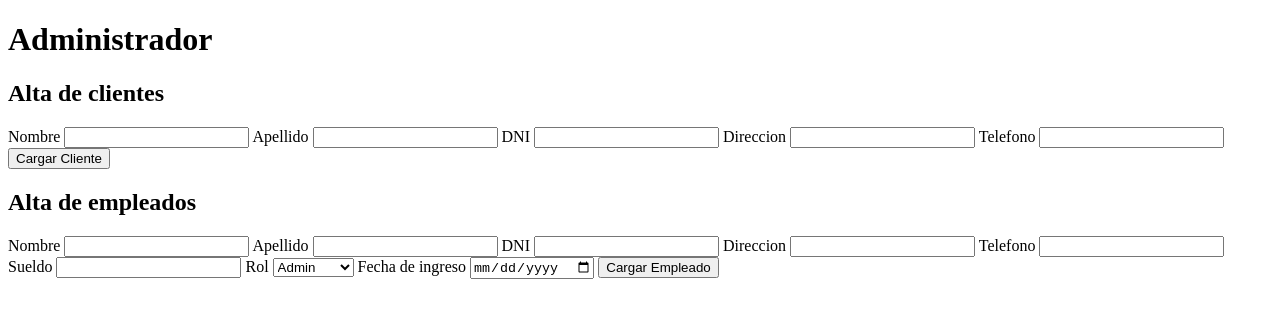
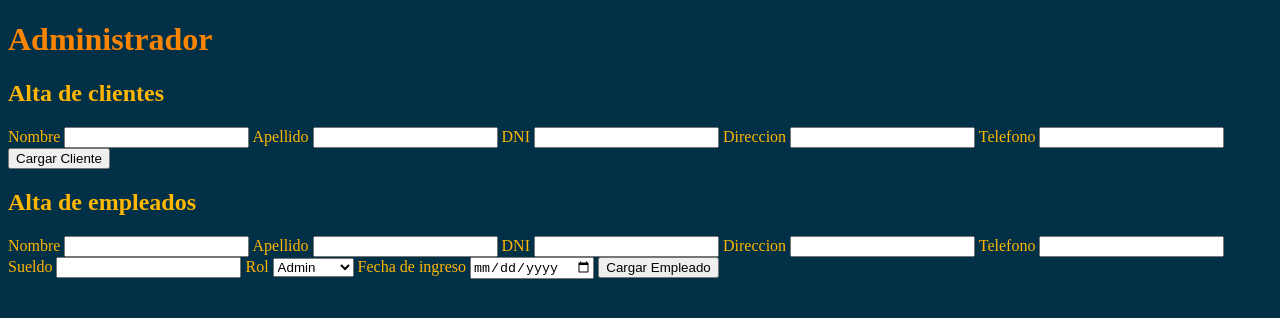
Before and after one commit to Galo98/Proyecto-php-Objetos, a PHP site: page / in a window 1280 px wide. Shown: the top 318 px of the page. Run offline with PHP 8.4, Linux system fonts and the light colour scheme.

Commit message:
Estilos generales

```diff
--- a/CSS/index.css
+++ b/CSS/index.css
@@ -1,4 +1,20 @@
+:root{
+
+    --celeste100: #8ecae6;
+    --celeste200: #219ebc;
+    --celeste300 : #023047;
+    --naranja100: #ffb703;
+    --naranja200: #fb8500;
+
+}
+
+
 .linkT{
-    color: black;
+    color: var(--naranja200);
     text-decoration: none;
 }
+
+body{
+    background-color: var(--celeste300);
+    color: var(--naranja100);
+}
--- a/clases.php
+++ b/clases.php
@@ -125,9 +125,10 @@
 
         public function darDeAlta(){
             $mensaje = "";
-            $sql = "insert into empleados (nroEmpleado,nombre,apellido,dni,direccion,telefono,sueldo,rol,antiguedad) values ('$this->nroIdentificador','$this->nombre','$this->apellido',$this->dni,'$this->direccion'.'$this->telefono','$this->sueldo','$this->rol','$this->antiguedad')";
-            // mysqli_query(conectarBD(),$sql);
-            if (mysqli_affected_rows(conectarBD()) > 0){
+            $con = conectarBD();
+            $sql = "insert into empleados (nombre,apellido,dni,direccion,telefono,sueldo,rol,antiguedad) values ('$this->nombre','$this->apellido',$this->dni,'$this->direccion'.$this->telefono,$this->sueldo,'$this->rol','$this->antiguedad')";
+            mysqli_query($con,$sql);
+            if (mysqli_affected_rows($con) > 0){
                 $mensaje = "se han guardado los registros";
             }else{
                 $mensaje = "no se guardaron los registros";
```
